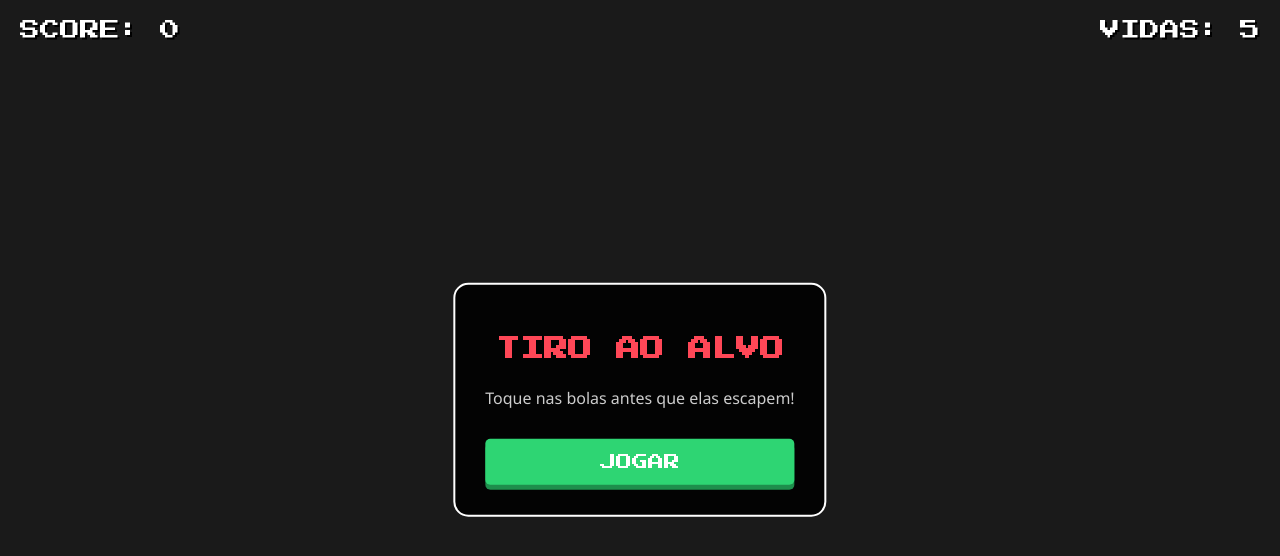
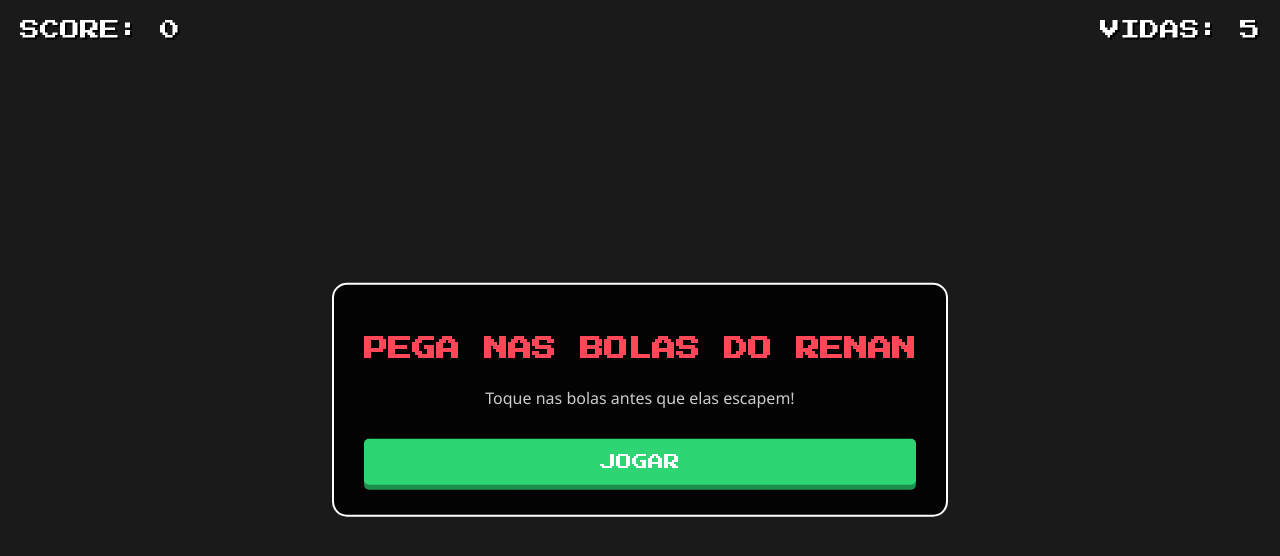
Before and after one commit to cleitao-anao/Teste-de-jogo, a plain HTML site: page index.html in a window 1280 px wide. Drawn offline with Linux system fonts and the light colour scheme.

Commit message:
renan bolas

```diff
--- a/index.html
+++ b/index.html
@@ -4,7 +4,7 @@
 <head>
   <meta charset="UTF-8">
   <meta name="viewport" content="width=device-width, initial-scale=1.0, maximum-scale=1.0, user-scalable=no">
-  <title>Tiro ao Alvo - Reação</title>
+  <title>BOLAS DO RENAN</title>
   <style>
     @import url('https://fonts.googleapis.com/css2?family=Press+Start+2P&display=swap');
 
@@ -120,7 +120,7 @@
 
   <!-- Tela Inicial -->
   <div id="start-screen">
-    <h1>TIRO AO ALVO</h1>
+    <h1>PEGA NAS BOLAS DO RENAN</h1>
     <p>Toque nas bolas antes que elas escapem!</p>
     <button onclick="startGame()">JOGAR</button>
   </div>
```
